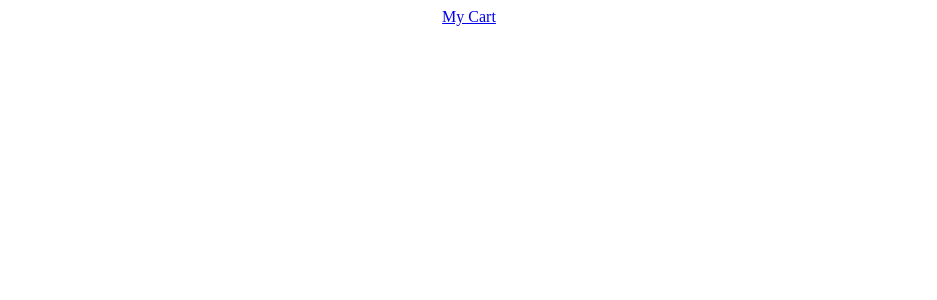
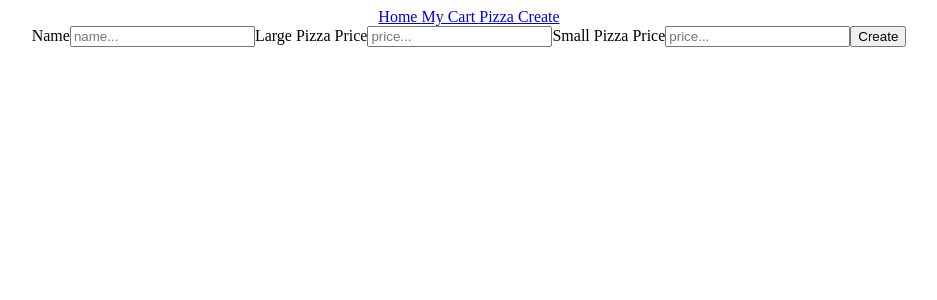
Before and after one commit to Lexikonnn/PizzaPrototyp, a React (Create React App) app in the folder client/: page /pizzaCreate in a window 1280 px wide. Before the commit this address had no page. Shown: the top 300 px of the page, without its empty margins (171-1108 px from the left). Built offline with nearby package versions, Linux system fonts and the light colour scheme.

Commit message:
Added createPizza page

```diff
--- a/client/src/App.js
+++ b/client/src/App.js
@@ -2,19 +2,20 @@ import './App.css';
 import { BrowserRouter as Router, Route, Routes, Link } from 'react-router-dom';
 import Home from './pages/Home';
 import Cart from './pages/Cart';
+import PizzaCreate from './pages/PizzaCreate';
 
 function App() {
-
-
-
 
   return (
     <div className="App">
       <Router>
+        <Link to='/'> Home </Link>
         <Link to='/cart'> My Cart </Link>
+        <Link to='/pizzaCreate'> Pizza Create </Link>
         <Routes>
-          <Route path='/' exact element ={<Home />} />
-          <Route path='/cart' exact element ={<Cart />} />
+          <Route path='/' exact element={<Home />} />
+          <Route path='/cart' exact element={<Cart />} />
+          <Route path='/pizzaCreate' exact element={<PizzaCreate />} />
         </Routes>
       </Router>
 
--- a/client/src/pages/Cart.js
+++ b/client/src/pages/Cart.js
@@ -1,7 +1,7 @@
 import { Formik, Form, Field, ErrorMessage } from 'formik';
 import * as Yup from 'yup';
 import axios from 'axios';
-import { useEffect, useState } from 'react';
+import { useState } from 'react';
 
 
 
@@ -41,7 +41,7 @@ const Cart = () => {
                     <label>Name</label>
                     <ErrorMessage name='name' component='span' />
                     <Field
-                        autocomplete='off'
+                        autoComplete='off'
                         id='inputCreateOrder'
                         name='name'
                         placeholder='name...'
@@ -49,7 +49,7 @@ const Cart = () => {
                     <label>Email</label>
                     <ErrorMessage name='email' component='span' />
                     <Field
-                        autocomplete='off'
+                        autoComplete='off'
                         id='inputCreateOrder'
                         name='email'
                         placeholder='email...'
@@ -57,7 +57,7 @@ const Cart = () => {
                     <label>Phone</label>
                     <ErrorMessage name='phone' component='span' />
                     <Field
-                        autocomplete='off'
+                        autoComplete='off'
                         id='inputCreateOrder'
                         name='phone'
                         placeholder='phone...'
@@ -65,7 +65,7 @@ const Cart = () => {
                     <label>Adress</label>
                     <ErrorMessage name='adress' component='span' />
                     <Field
-                        autocomplete='off'
+                        autoComplete='off'
                         id='inputCreateOrder'
                         name='adress'
                         placeholder='adress...'
--- a/client/src/pages/Home.js
+++ b/client/src/pages/Home.js
@@ -5,22 +5,39 @@ import { useEffect, useState } from 'react';
 function Home() {
 
     const [listOfOrders, setListOfOrders] = useState([]);
+    const [listOfPizzas, setListOfPizzas] = useState([]);
+
 
 
     useEffect(() => {
         axios.get('http://localhost:3001/orders').then((response) => {
             setListOfOrders(response.data);
         });
+
+    }, []);
+
+    useEffect(() => {
+        axios.get('http://localhost:3001/pizzas').then((response) => {
+            setListOfPizzas(response.data);
+        });
     }, []);
 
     return (
         <div>
-            {listOfOrders.map((value, key) => {
-                return <div> {value.name} </div>
-            })
-            }
+            <div>
+                {listOfOrders.map((value, key) => {
+                    return <div> {value.name} </div>
+                })
+                }
+            </div>
+            <div>
+                {listOfPizzas.map((value, key) => {
+                    return <div> {value.name} </div>
+                })
+                }
+            </div>
         </div>
     )
 }
 
-export default Home
+export default Home;
--- /dev/null
+++ b/client/src/pages/PizzaCreate.js
@@ -0,0 +1,70 @@
+import { Formik, Form, Field, ErrorMessage } from 'formik';
+import * as Yup from 'yup';
+import axios from 'axios';
+import { useState } from 'react';
+
+
+
+
+const PizzaCreate = () => {
+
+    const [listOfPizzas, setListOfPizzas] = useState([]);
+
+    const initialValues = {
+        name: "",
+        PriceLarge: "",
+        PriceSmall: "",
+    };
+
+    const validationSchema = Yup.object().shape({
+        name: Yup.string().required("Please input name!"),
+        PriceLarge: Yup.number().required("Please input price!"),
+        PriceSmall: Yup.number().required("Please input price!"),
+    })
+
+    const onSubmit = (data) => {
+
+            axios.post('http://localhost:3001/pizzas', data).then((response) => {
+                console.log("ok");
+                setListOfPizzas(response.data);
+            });
+    }
+
+
+
+    return (
+        <div>
+            <Formik initialValues={initialValues} onSubmit={onSubmit} validationSchema={validationSchema}>
+                <Form>
+                    <label>Name</label>
+                    <ErrorMessage name='name' component='span' />
+                    <Field
+                        autoComplete='off'
+                        id='inputCreatePizza'
+                        name='name'
+                        placeholder='name...'
+                    />
+                    <label>Large Pizza Price</label>
+                    <ErrorMessage name='PriceLarge' component='span' />
+                    <Field
+                        autoComplete='off'
+                        id='inputCreatePizza'
+                        name='PriceLarge'
+                        placeholder='price...'
+                    />
+                    <label>Small Pizza Price</label>
+                    <ErrorMessage name='PriceSmall' component='span' />
+                    <Field
+                        autoComplete='off'
+                        id='inputCreatePizza'
+                        name='PriceSmall'
+                        placeholder='price...'
+                    />
+                    <button type='submit'>Create</button>
+                </Form>
+            </Formik>
+        </div>
+    );
+}
+
+export default PizzaCreate;
```
